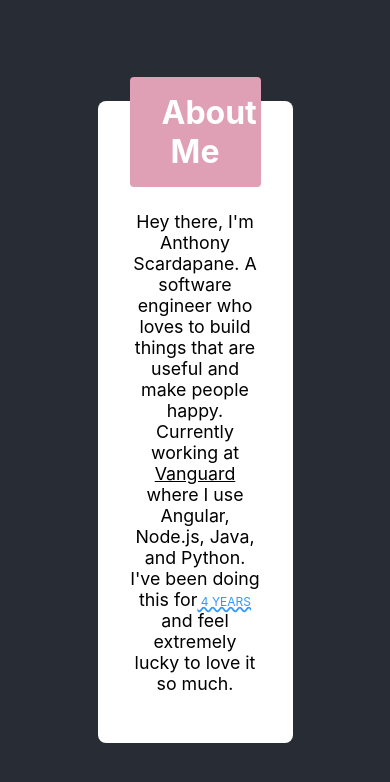
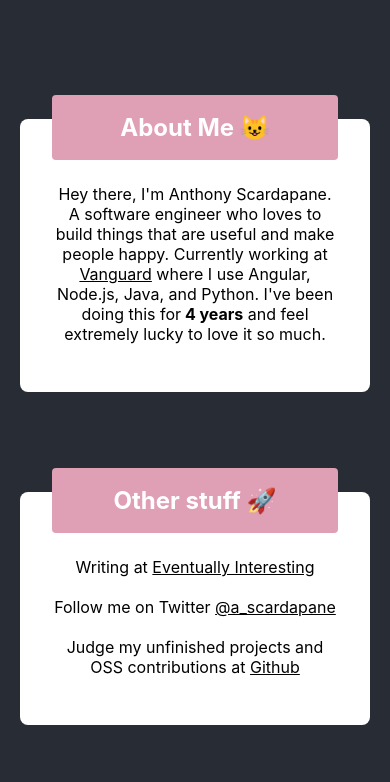
Before and after one commit to a-scar/personal-app, a React (Create React App) app: page / in a window 390 px wide. Shown: the top 782 px of the page. Built offline with nearby package versions, Linux system fonts and the light colour scheme.

Commit message:
add content and more stuff card, make better on mobile

```diff
--- a/src/App.css
+++ b/src/App.css
@@ -16,6 +16,10 @@ a {
   color: inherit;
 }
 
+.second-card {
+  margin-top: 100px;
+}
+
 a:hover {
   color: hsl(320, 40%, 50%);
 }
@@ -27,7 +31,6 @@ a:hover {
   flex-direction: column;
   align-items: center;
   justify-content: center;
-  font-size: calc(10px + 2vmin);
   color: white;
 }
 
--- a/src/App.js
+++ b/src/App.js
@@ -5,7 +5,26 @@ const App = () => {
   return (
     <div className="App">
       <header className="App-header">
-        <InfoCard></InfoCard>
+        <InfoCard title="About Me &#128570;">
+          Hey there, I'm Anthony Scardapane. A software engineer who loves to
+          build things that are useful and make people happy. Currently working
+          at <a href="https://vanguard.com">Vanguard</a> where I use Angular,
+          Node.js, Java, and Python. I've been doing this for
+          <strong> 4 years</strong> and feel extremely lucky to love it so much.
+        </InfoCard>
+        <div className="second-card"></div>
+        <InfoCard title="Other stuff &#128640;">
+          Writing at{" "}
+          <a href="https://eventuallyinteresting.net">Eventually Interesting</a>
+          <br></br>
+          <br></br>
+          Follow me on Twitter{" "}
+          <a href="https://twitter.com/a_scardapane">@a_scardapane</a>
+          <br></br>
+          <br></br>
+          Judge my unfinished projects and OSS contributions at{" "}
+          <a href="https://github.com/a-scar">Github</a>
+        </InfoCard>
       </header>
     </div>
   );
--- a/src/info-card/info-card.css
+++ b/src/info-card/info-card.css
@@ -7,20 +7,42 @@
   background-color: white;
   padding: 32px;
   border-radius: 8px;
+  width: 350px;
+}
+/*
+@media (max-width: 450px) {
+  .card {
+    background-color: white;
+    padding: 32px;
+    border-radius: 8px;
+    width: 350px;
+  }
+}
+
+@media (min-width: 450px) {
+  .card-desktop {
+    background-color: white;
+    padding: 32px;
+    border-radius: 8px;
     width: 50%;
+    width: -moz-fit-content;
+    width: 400px;
     margin-left: auto;
     margin-right: auto;
+    max-width: 500px;
+    min-width: 500px;
   }
-
+} */
 p {
-    color: black
+  color: black;
+  font-size: 1rem;
 }
 
 h1 {
   background: hsl(340, 50%, 75%);
-    padding: 16px 32px;
+  padding: 18px 32px;
   margin-bottom: 24px;
-    font-size: 2rem;
+  font-size: 1.5rem;
   text-align: center;
   border-radius: 4px;
   margin-top: -56px;
--- a/src/info-card/info-card.js
+++ b/src/info-card/info-card.js
@@ -1,17 +1,10 @@
 import "./info-card.css";
 
-const InfoCard = () => {
+const InfoCard = (props) => {
   return (
     <div className="card">
-      <h1>About Me</h1>
-      <p>
-        Hey there, I'm Anthony Scardapane. A software engineer who loves to
-        build things that are useful and make people happy. Currently working at{" "}
-        <a href="https://vanguard.com">Vanguard</a> where I use Angular,
-        Node.js, Java, and Python. I've been doing this for
-        <span className="time-as-engineer"> 4 years</span> and feel extremely
-        lucky to love it so much.
-      </p>
+      <h1>{props.title}</h1>
+      <p>{props.children}</p>
     </div>
   );
 };
```
Lines whose indentation alone changed are shown as unchanged.
